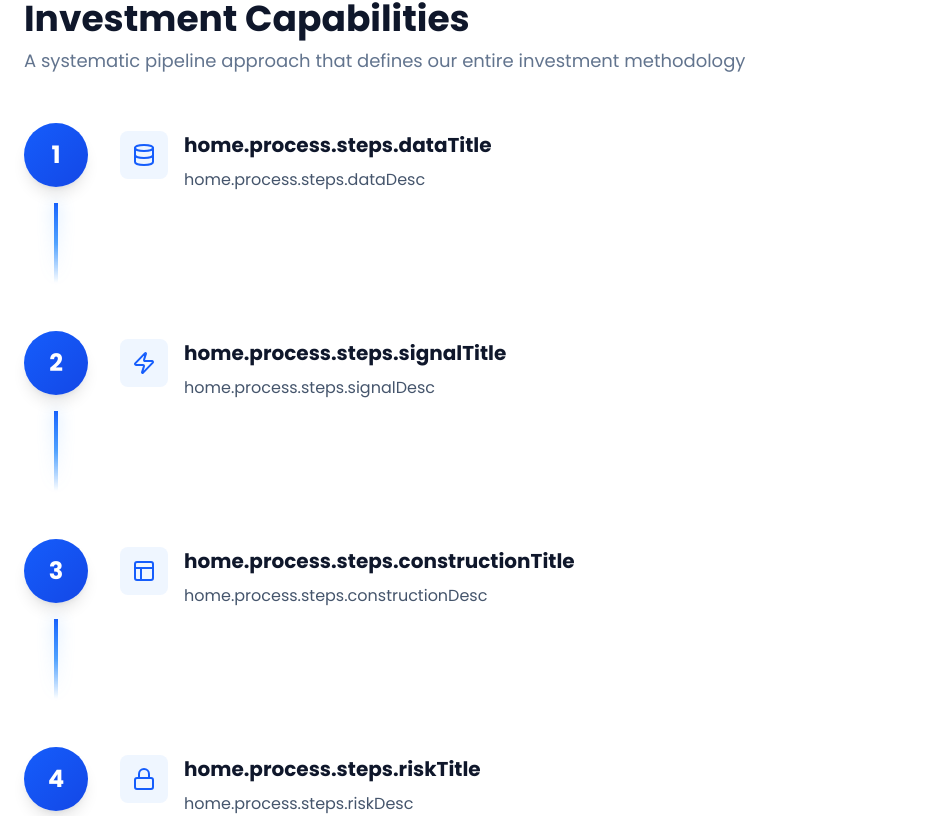
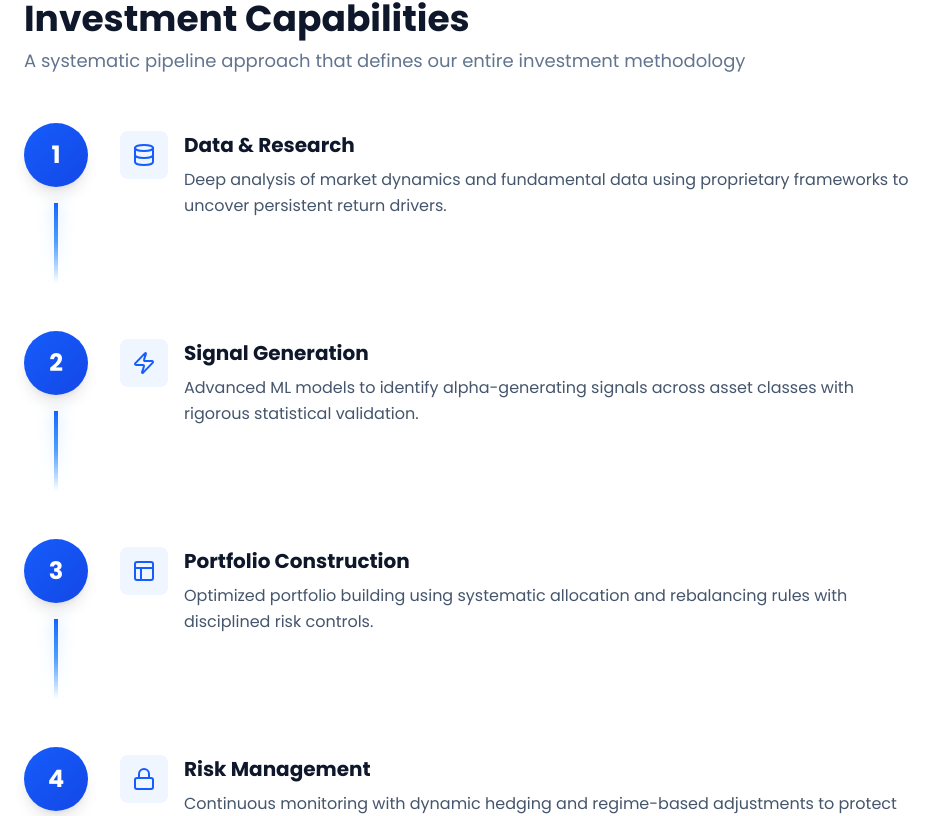
Before and after one commit to Nymbus-Capital/website, a Next.js app: page / in a window 1280 px wide. Shown: the part 2453-3269 px from the top of the page, without its empty margins (0-947 px from the left). Built offline with nearby package versions, Linux system fonts and the light colour scheme.

Commit message:
Fix broken Investment Capabilities section: correct i18n translation keys
The InvestmentCapabilities component used keys like home.process.steps.dataTitle
but the translation files define them as home.process.step1.title, etc.

```diff
--- a/src/app/page.tsx
+++ b/src/app/page.tsx
@@ -19,10 +19,10 @@ import gsap from 'gsap';
 function InvestmentCapabilities() {
   const { t } = useTranslation();
   const capabilities = [
-    { icon: Database, title: t('home.process.steps.dataTitle'), description: t('home.process.steps.dataDesc') },
-    { icon: Zap, title: t('home.process.steps.signalTitle'), description: t('home.process.steps.signalDesc') },
-    { icon: Layout, title: t('home.process.steps.constructionTitle'), description: t('home.process.steps.constructionDesc') },
-    { icon: Lock, title: t('home.process.steps.riskTitle'), description: t('home.process.steps.riskDesc') }
+    { icon: Database, title: t('home.process.step1.title'), description: t('home.process.step1.desc') },
+    { icon: Zap, title: t('home.process.step2.title'), description: t('home.process.step2.desc') },
+    { icon: Layout, title: t('home.process.step3.title'), description: t('home.process.step3.desc') },
+    { icon: Lock, title: t('home.process.step4.title'), description: t('home.process.step4.desc') }
   ];
 
   return (
```
